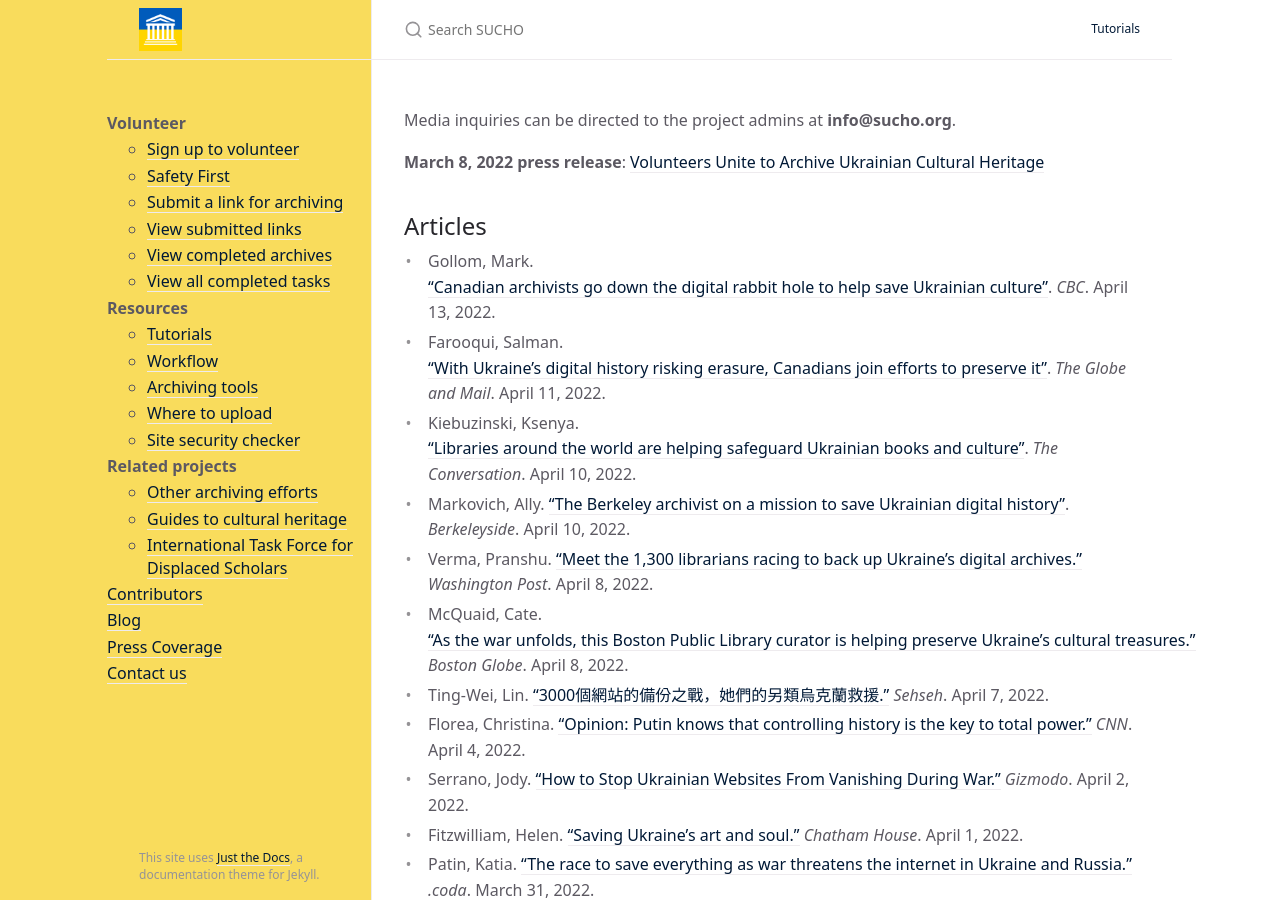
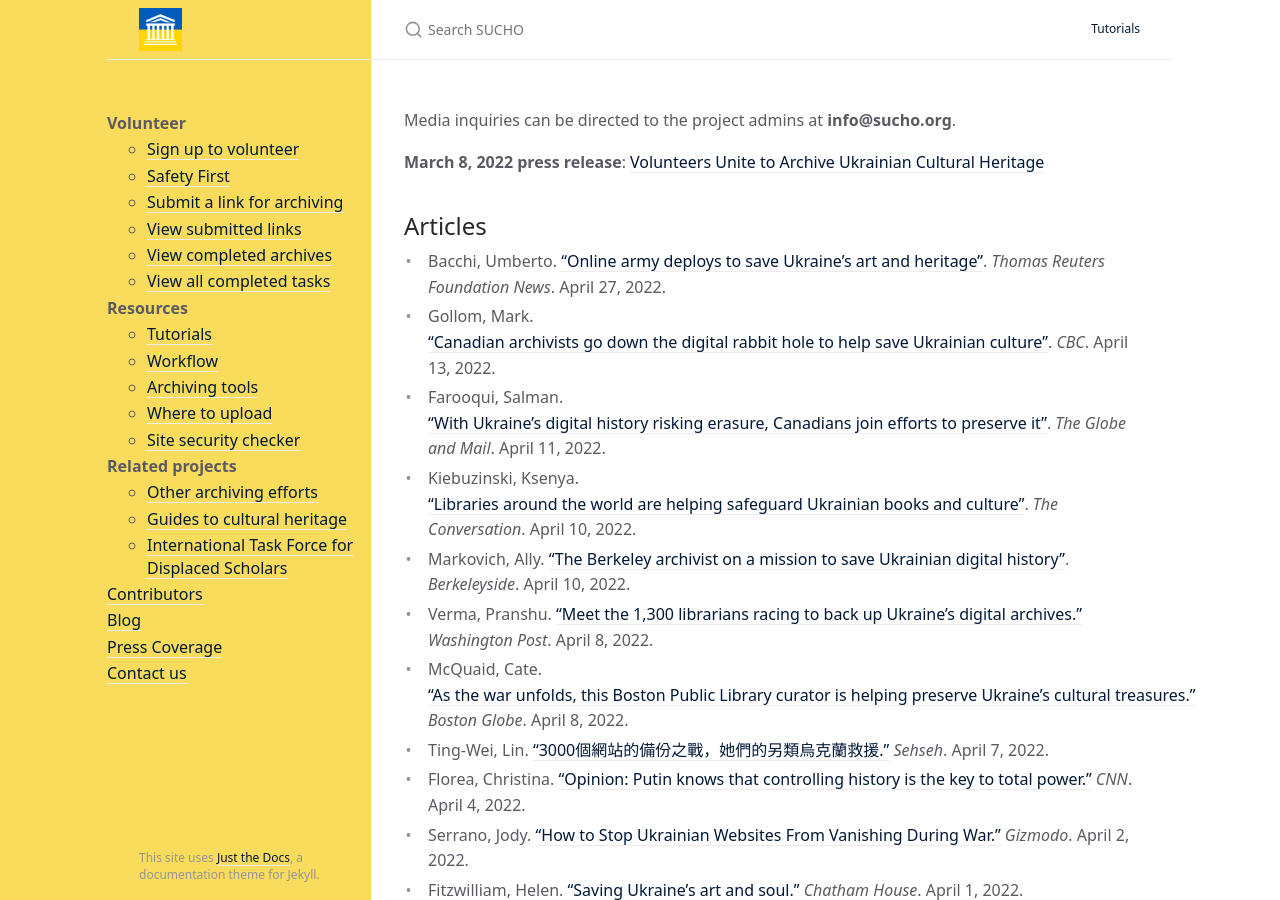
Before and after one commit to sucho-archiving/sucho-archiving.github.io, a Jekyll site: the page built from press.md, in a window 1280 px wide and 900 px high. Built offline with Jekyll 4.4.1, drawn with Linux system fonts in a browser that asks for light colours.

Commit message:
Update press.md

```diff
--- a/press.md
+++ b/press.md
@@ -9,6 +9,7 @@
 **March 8, 2022 press release**: [Volunteers Unite to Archive Ukrainian Cultural Heritage](/press-release-20220308-volunteers-unite)
 
 ## Articles
+- Bacchi, Umberto. ["Online army deploys to save Ukraine's art and heritage"](https://news.trust.org/item/20220425155755-jvh6k/). *Thomas Reuters Foundation News*. April 27, 2022.
 - Gollom, Mark. ["Canadian archivists go down the digital rabbit hole to help save Ukrainian culture"](https://www.cbc.ca/news/world/ukraine-digital-cultural-archives-librarians-servers-1.6417367). *CBC*. April 13, 2022.
 - Farooqui, Salman. ["With Ukraine’s digital history risking erasure, Canadians join efforts to preserve it"](https://www.theglobeandmail.com/canada/article-canadians-join-global-efforts-to-save-ukraines-digital-archives). *The Globe and Mail*. April 11, 2022.
 - Kiebuzinski, Ksenya. ["Libraries around the world are helping safeguard Ukrainian books and culture"](https://theconversation.com/libraries-around-the-world-are-helping-safeguard-ukrainian-books-and-culture-179525). *The Conversation*. April 10, 2022.
```
